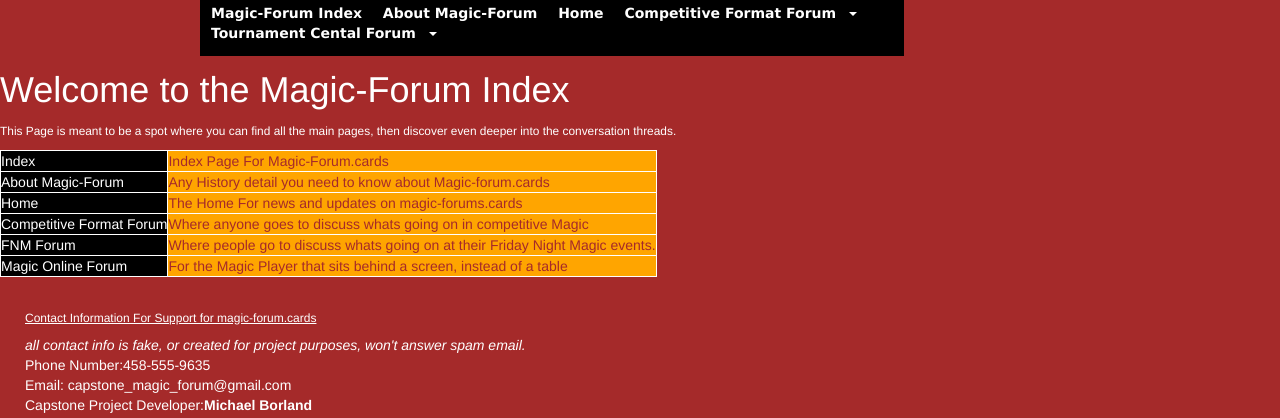
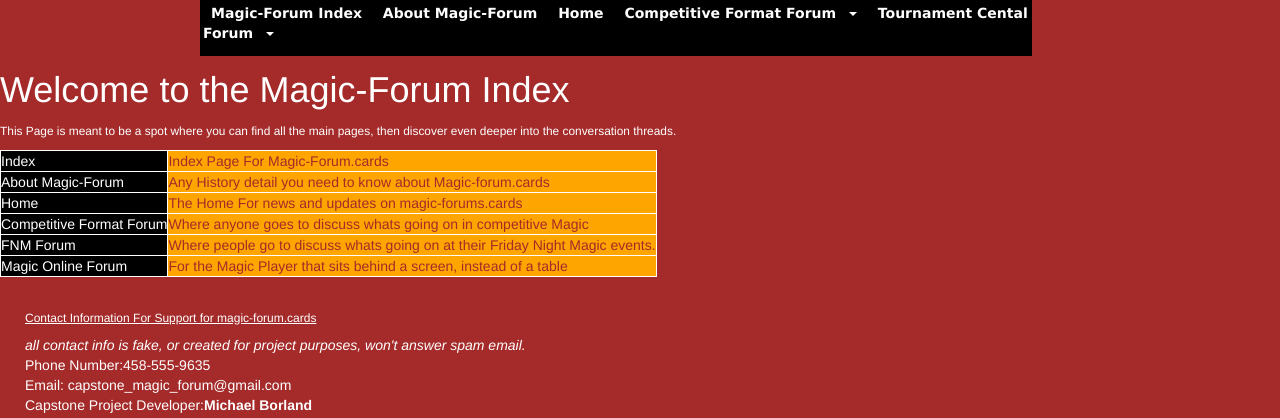
Before and after one commit to michaelborlandKeys/Capstone-Magic-Forum, a PHP site: page /index.php in a window 1280 px wide. Shown: the top 418 px of the page. Run offline with PHP 8.4, Linux system fonts and the light colour scheme.

Commit message:
screen test 2

```diff
--- a/Capstone Website Alpha 1.0/public_html/css/default.css
+++ b/Capstone Website Alpha 1.0/public_html/css/default.css
@@ -52,7 +52,7 @@ body
     left: 200px;
     min-height: 55px;
     min-width: 45%;
-    max-width: 55%;
+    max-width: 65%;
     max-height: 60px;
 }
 
```
